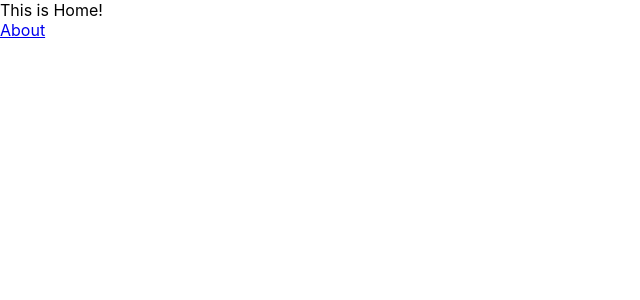
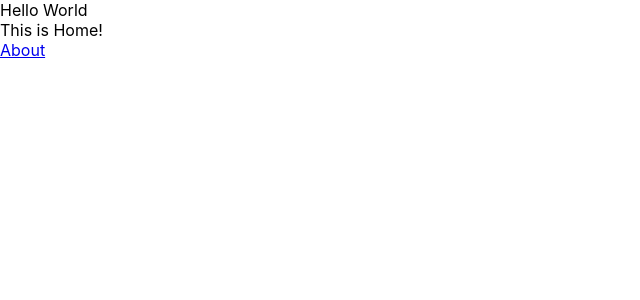
Before and after one commit to Wedonplayyy/React-learn, a React (Create React App) app: page / in a window 1280 px wide. Shown: the top 300 px of the page, without its empty margins (0-640 px from the left). Built offline with nearby package versions, Linux system fonts and the light colour scheme.

Commit message:
feat:添加无状态组件

```diff
--- a/src/Home/Home.jsx
+++ b/src/Home/Home.jsx
@@ -3,9 +3,17 @@ import {
   Link
 } from "react-router-dom";
 
+const HelloWorld = (props) => {
+  const sayHi = (event) => alert('Hello World')
+  return (
+    <div onClick={sayHi}>Hello World</div>
+  )
+}
+
 function Home() {
   return (
     <div>
+      <HelloWorld></HelloWorld>
       <div>This is Home!</div>
       <Link to='/About'>About</Link>
     </div>
```
